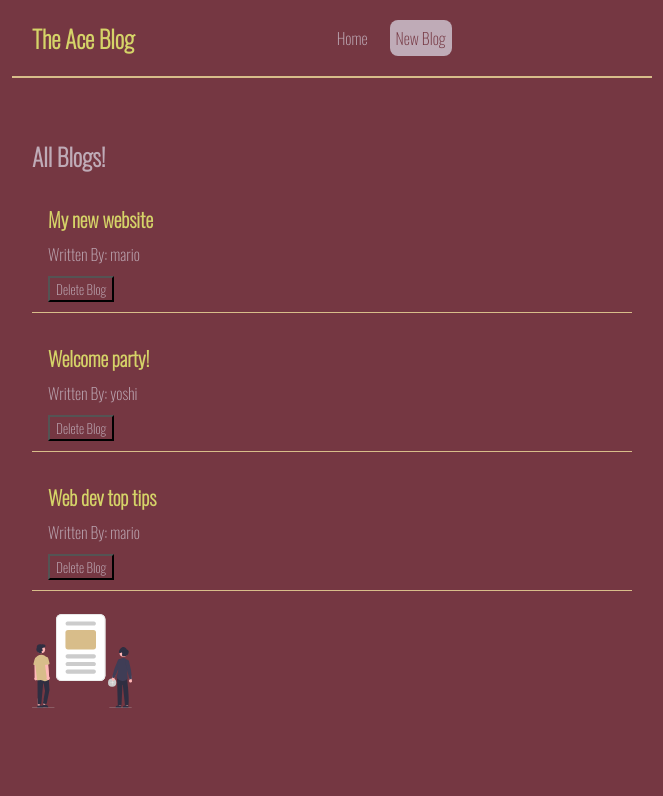
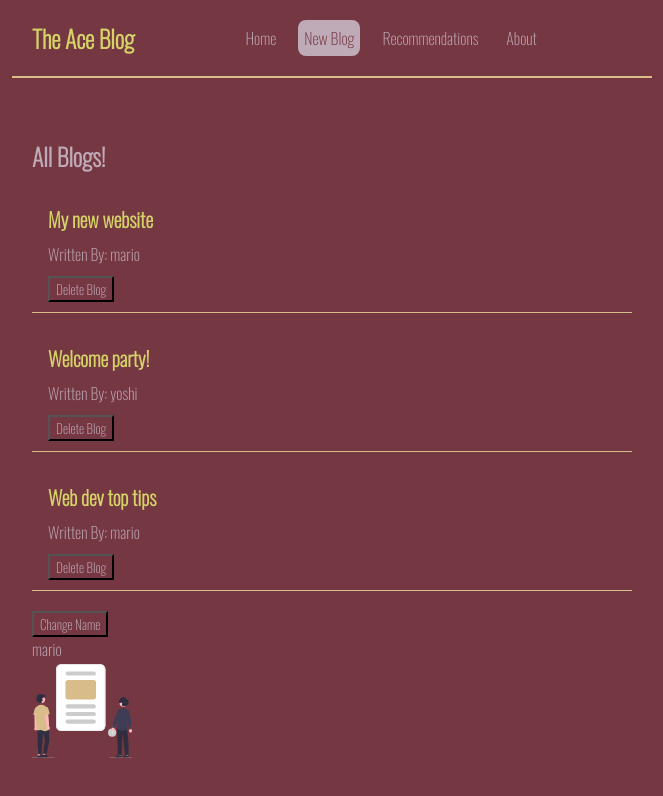
Before and after one commit to AmandeepSingh789/Blog, a React (Create React App) app in the folder aces-blog/: page / in a window 1280 px wide. Shown: the top 796 px of the page, without its empty margins (308-971 px from the left). Built offline with nearby package versions, Linux system fonts and the light colour scheme.

Commit message:
added json db

```diff
--- /dev/null
+++ b/aces-blog/data/db.json
@@ -0,0 +1,17 @@
+{
+    "blogs":[
+        {
+            "title": "My First Blog",
+            "body": "Lorem Ipsum is simply dummy text of the printing and typesetting industry. Lorem Ipsum has been the industry's standard dummy text ever since the 1500s, when an unknown printer took a galley of type and scrambled it to make a type specimen book. It has survived not only five centuries, but also the leap into electronic typesetting, remaining essentially unchanged. It was popularised in the 1960s with the release of Letraset sheets containing Lorem Ipsum passages, and more recently with desktop publishing software like Aldus PageMaker including versions of Lorem Ipsum.Why do we use it?It is a long established fact that a reader will be distracted by the readable content of a page when looking at its layout. The point of using Lorem Ipsum is that it has a more-or-less normal distribution of letters, as opposed to using 'Content here, content here', making it look like readable English. Many desktop publishing packages and web page editors now use Lorem Ipsum as their default model text, and a search for 'lorem ipsum' will uncover many web sites still in their infancy. Various versions have evolved over the years, sometimes by accident, sometimes on purpose (injected humour and the like).",
+            "author": "mario",
+            "id":1
+        },
+        {
+            "title": "My Second Blog",
+            "body": "Lorem Ipsum is simply dummy text of the printing and typesetting industry. Lorem Ipsum has been the industry's standard dummy text ever since the 1500s, when an unknown printer took a galley of type and scrambled it to make a type specimen book. It has survived not only five centuries, but also the leap into electronic typesetting, remaining essentially unchanged. It was popularised in the 1960s with the release of Letraset sheets containing Lorem Ipsum passages, and more recently with desktop publishing software like Aldus PageMaker including versions of Lorem Ipsum.Why do we use it?It is a long established fact that a reader will be distracted by the readable content of a page when looking at its layout. The point of using Lorem Ipsum is that it has a more-or-less normal distribution of letters, as opposed to using 'Content here, content here', making it look like readable English. Many desktop publishing packages and web page editors now use Lorem Ipsum as their default model text, and a search for 'lorem ipsum' will uncover many web sites still in their infancy. Various versions have evolved over the years, sometimes by accident, sometimes on purpose (injected humour and the like).",
+            "author": "yoshi",
+            "id":2
+        }
+
+    ]
+}
--- a/aces-blog/src/Home.js
+++ b/aces-blog/src/Home.js
@@ -1,4 +1,4 @@
-import React, {useState} from 'react';
+import React, {useState,useEffect} from 'react';
 import BlogList from './BlogList';
 
 import {ReactComponent as PostLogo} from './post_illustration.svg';
@@ -10,18 +10,36 @@
         { title: 'Welcome party!', body: 'lorem ipsum...', author: 'yoshi', id: 2 },
         { title: 'Web dev top tips', body: 'lorem ipsum...', author: 'mario', id: 3 }
     ]);
+
+    const [name,setName] = useState('mario');
     const handleDelete = (id) => {
         const newBlogs=blogs.filter(blog => blog.id !== id);
         setBlogs(newBlogs);
     }
+
+    useEffect(()=>{
+        console.log(name)
+    },[name]);
+
   return (
 
     <div className='home'>
         <BlogList blogs ={blogs} title ="All Blogs!" handleDelete={handleDelete}/>
-
+        <button onClick={() =>setName('Luigi')}>Change Name</button>
+        <p>{name}</p>
         <PostLogo className="PostLogo"/>
     </div>
   );
 }
 
 export default Home;
+
+
+
+/*
+ Resources
+  http://localhost:9000/blogs
+
+  Home
+  http://localhost:9000
+  */
--- a/aces-blog/src/Navbar.js
+++ b/aces-blog/src/Navbar.js
@@ -11,7 +11,8 @@
                 backgroundColor:"#bfabb7",
                 borderRadius:"8px"
             }}>New Blog</a>
-
+            <a href="/recommendations">Recommendations</a>
+            <a href="/about">About</a>
         </div>
     </nav>
   )
```
